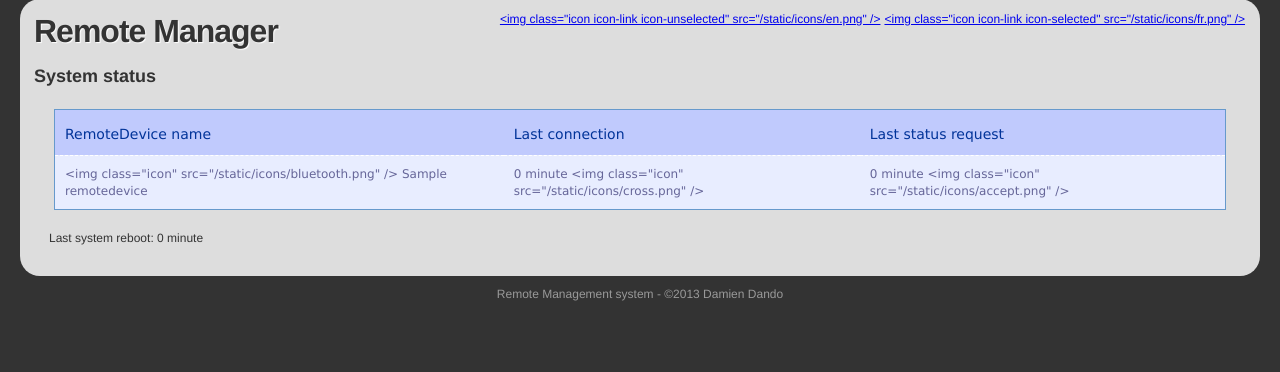
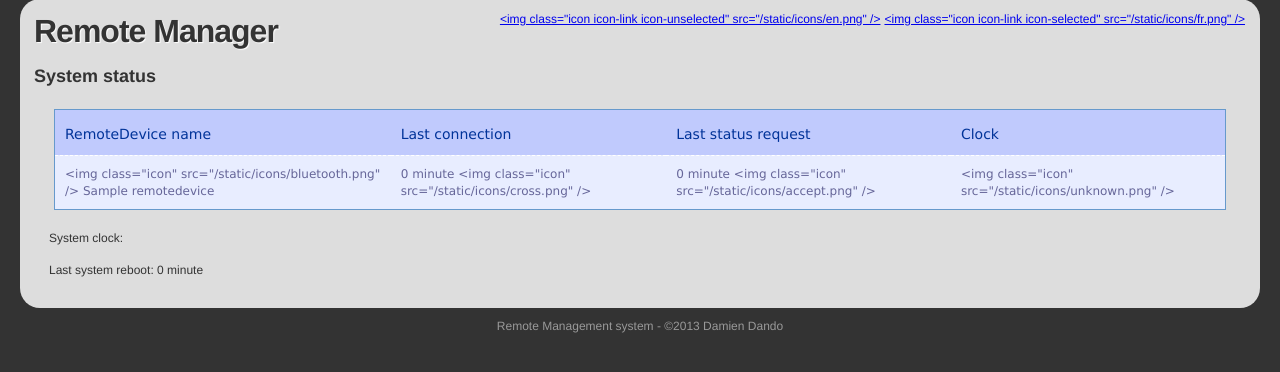
Before and after one commit to damien-dd/remotemanager, a Django app: template remotemanager_server/remotemanager/main_app/templates/home.html in a window 1280 px wide. Shown: the part 41-413 px from the top of the page. Run offline with Django 3.2, Linux system fonts and the light colour scheme; tables that the repository leaves empty hold one stand-in row (values such as "Sample post"); the template is opened without the code that fills it: values that come from a table or form of the project are taken from there, most other values are stand-ins (such as "Sample title", 1, 10 or a date in 2020); parts of the project's set-up code (start-up, migrations or seed data) failed here and were passed over.

Commit message:
add remotedevice clock offset request

```diff
--- a/remotemanager_server/remotemanager/main_app/models.py
+++ b/remotemanager_server/remotemanager/main_app/models.py
@@ -33,6 +33,7 @@
 	remotedevice_last_connection_status = models.CharField(max_length=10, blank=True, default = '')
 	remotedevice_last_status_request = models.DateTimeField(null=True, blank=True, default=None)
 	remotedevice_last_status = models.CharField(max_length=4, blank=True, default = '', verbose_name='Status')
+	remotedevice_last_time_offset = models.IntegerField(null=True, blank=True, default=None)
 
 	def __unicode__(self):
 		return self.remotedevice_name
--- a/remotemanager_server/remotemanager/main_app/templates/home.html
+++ b/remotemanager_server/remotemanager/main_app/templates/home.html
@@ -2,29 +2,63 @@
 {% load i18n %}
 {% load icons %}
 
+{% block head %}
+	<script type="text/javascript" src="/static/js/jquery.min.js"></script>
+	<script type="text/javascript" src="/static/js/jquery.timer.js"></script>
+	<script>
+	$(function() {
+		// Current timer position in milliseconds
+		var systemUpTime = {{system_uptime}}000;
+		{% for remotedevice in remotedevices %}{% if remotedevice.remotedevice_last_time_offset != None %}
+			var device{{remotedevice.id}}UpTime = {{remotedevice.remotedevice_last_time_offset}}000+systemUpTime;
+		{% endif %}{% endfor %}
+
+		var timer = $.timer(update_uptime, 1000);
+		update_uptime();
+		timer.play();
+
+		// Output time and increment
+		function update_uptime() {
+			var d;
+			systemUpTime += 1000;
+			d = new Date(systemUpTime);
+			$('#systemClock').text(d.toUTCString());
+
+			{% for remotedevice in remotedevices %}{% if remotedevice.remotedevice_last_time_offset != None %}
+				device{{remotedevice.id}}UpTime += 1000;
+				d = new Date(device{{remotedevice.id}}UpTime);
+				$('#device{{remotedevice.id}}Clock').text(d.toUTCString());
+			{% endif %}{% endfor %}
+		};
+	});
+	</script>
+{% endblock %}
+
 {% block content %}
 
 <h2>{% trans 'System status' %}</h2>
-
 	<table class="list">
 		<thead>
 			<tr>
 				<th>{% trans 'RemoteDevice name' %}</th>
 				<th>{% trans 'Last connection' %}</th>
 				<th>{% trans 'Last status request' %}</th>
+				<th>{% trans 'Clock' %}</th>
 			</tr>
 		</thead>
 
 		<tbody>
 		{% for remotedevice in remotedevices %}
 			<tr>
-				<td>{% if remotedevice.remotedevice_mode == 'BT' %}{% icon 'bluetooth' %}{% elif remotedevice.remotedevice_mode == 'USB' %}{% icon 'usb' %}{% endif %} {{remotedevice.remotedevice_name}}</a></td>
+				<td>{% if remotedevice.remotedevice_mode == 'BT' %}{% icon 'bluetooth' %}{% elif remotedevice.remotedevice_mode == 'USB' %}{% icon 'usb' %}{% endif %} {{remotedevice.remotedevice_name}}</td>
 				<td>{% if remotedevice.remotedevice_last_connection_attempt %}{{remotedevice.remotedevice_last_connection_attempt|timesince}} {% if remotedevice.remotedevice_last_connection_status == 'OK' %}{% icon 'tick' %}{% elif remotedevice.remotedevice_last_connection_status == '' %}{% icon 'unknown' %}{% else %}{% icon 'cross' %}{% endif %}{% else %}-{% endif %}</td>
 				<td>{% if remotedevice.remotedevice_last_status_request %}{{remotedevice.remotedevice_last_status_request|timesince}} {% if remotedevice.remotedevice_last_status == 'e0' %}{% icon 'accept' %}{% elif remotedevice.remotedevice_last_status == '' %}{% icon 'unknown' %}{% else %}{% icon 'error' %}{% endif %}{% else %}-{% endif %}</td>
+				<td id="device{{remotedevice.id}}Clock">{% icon 'unknown' %}</td>
 			</tr>
 		{% endfor %}
 		</tbody>
 	</table>
 
+<p>{% trans 'System clock' %}: <span id="systemClock"></span></p>
 <p>{% trans 'Last system reboot' %}: {{uptime|timesince}}</p>
 {% endblock %}
--- a/remotemanager_server/remotemanager/main_app/views.py
+++ b/remotemanager_server/remotemanager/main_app/views.py
@@ -33,7 +33,7 @@
 @login_required
 def index(request):
 	remotedevices = RemoteDevice.objects.all().order_by('remotedevice_name')
-	return render_to_response('home.html', {'remotedevices': remotedevices, 'uptime': (timezone.now()-timedelta(seconds=uptime.uptime()))}, context_instance=RequestContext(request))
+	return render_to_response('home.html', {'remotedevices': remotedevices, 'system_uptime': calendar.timegm(time.gmtime()), 'uptime': (timezone.now()-timedelta(seconds=uptime.uptime()))}, context_instance=RequestContext(request))
 
 @login_required
 def bluetooth_status(request):
```
Also changed, not shown: remotemanager_server/remotemanager/main_app/device_handler.py (+23 -2 lines).
